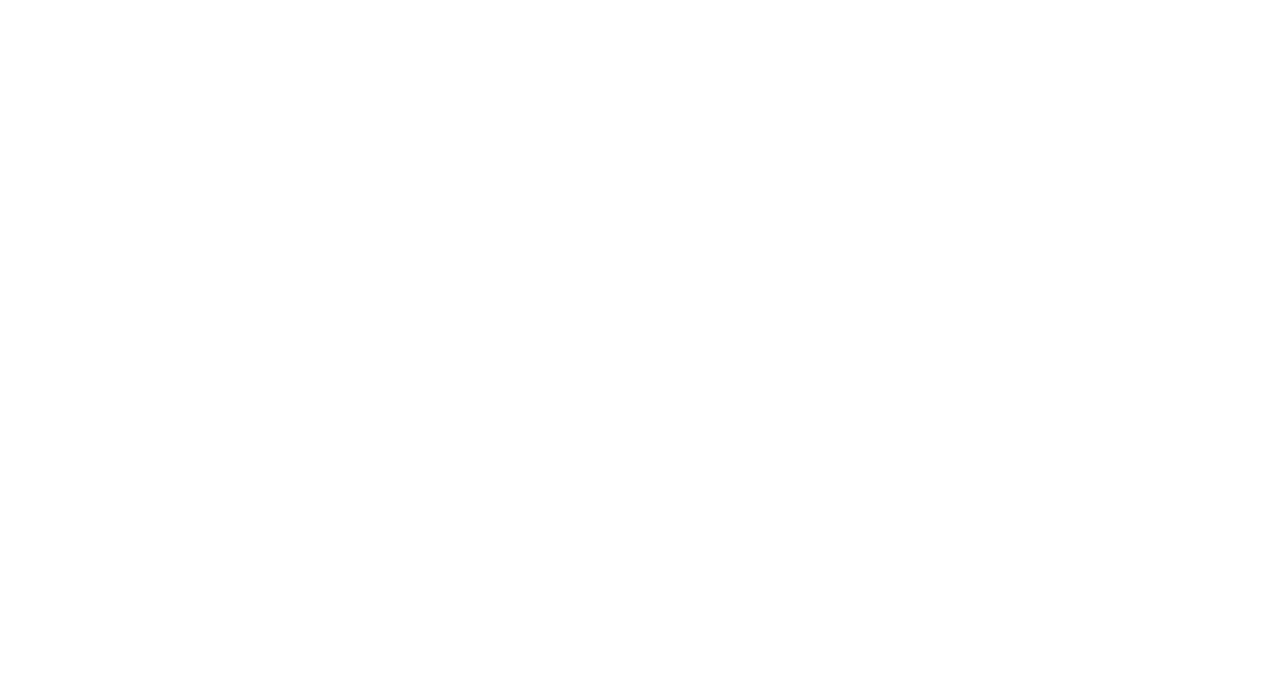
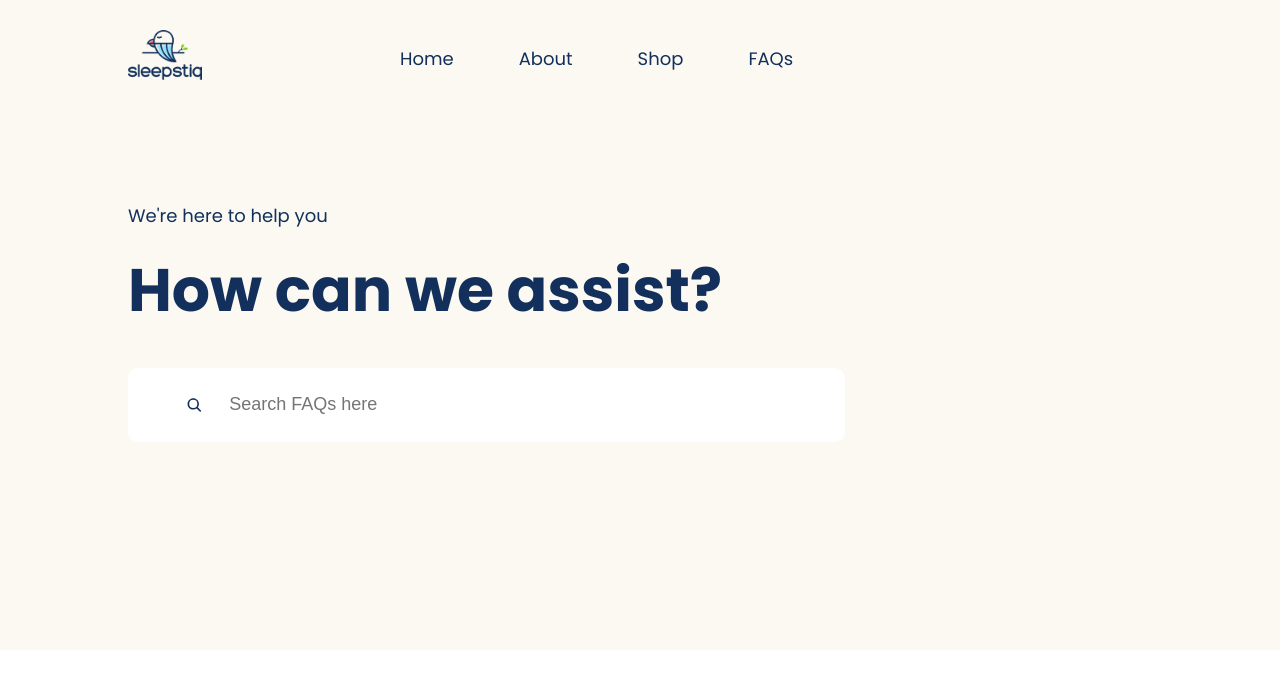
Before and after one commit to Samwell10/sleepstiq, a React (Create React App) app: page /FAQs in a window 1280 px wide. Before the commit this address had no page. Shown: the top 688 px of the page. Built offline with nearby package versions, Linux system fonts and the light colour scheme.

Commit message:
Addition Update

```diff
--- a/src/App.js
+++ b/src/App.js
@@ -2,6 +2,7 @@
 import './App.css';
 import Navbar from './Components/Navbar/Navbar';
 import About from './Pages/About/About';
+import FAQs from './Pages/FAQs/Faqs';
 import Home from './Pages/Home/Home';
 import { BrowserRouter, Routes, Route } from "react-router-dom";
 
@@ -12,6 +13,7 @@
       <Routes>
           <Route path='/' element={<Home/>}></Route>
           <Route path='/about' element={<About/>}></Route>
+          <Route path='/FAQs' element={<FAQs/>}></Route>
         </Routes>
       </div>
     </BrowserRouter>
--- a/src/Components/Navbar/Navbar.js
+++ b/src/Components/Navbar/Navbar.js
@@ -12,7 +12,7 @@
                     <Link to="/"><li>Home</li></Link>
                     <Link to="/about"><li>About</li></Link>
                     <li>Shop</li>
-                    <li>FAQs</li>
+                    <Link to="/FAQs"><li>FAQs</li></Link>
                 </ul>
             </nav>
         </div>
--- /dev/null
+++ b/src/Pages/FAQs/Faqs.css
@@ -0,0 +1,28 @@
+.faq-header{
+    width: 100%;
+    height: 650px;
+    background-color: #FBF9F2;
+}
+
+.faq-search{
+    margin-top: 17px;
+    padding: 1.67rem 3.6rem;
+    width: 70%;
+    background-color: #FFFFFF;
+    border-radius: 10px;
+    display: flex;
+    align-items: center;
+    gap: 27px;
+}
+.faq-search svg{
+    color: #12305B;
+    font-size: 1.125rem;
+}
+.faq-search input{
+    width: 100%;
+    background-color: transparent;
+    border: none;
+    color: #12305B;
+    font-size: 1.125rem;
+    font-weight: 400px;
+}
--- /dev/null
+++ b/src/Pages/FAQs/Faqs.js
@@ -0,0 +1,25 @@
+import { IoSearch } from "react-icons/io5";
+import Navbar from "../../Components/Navbar/Navbar";
+import "./Faqs.css";
+const FAQs = () => {
+    return (
+        <div className="faq">
+            <div className="header faq-header">
+                <Navbar/>
+                <div className="header-content">
+                    <p>We're here to help you</p>
+                    <h1>How can we assist?</h1>
+                    <div className="faq-search">
+                        <IoSearch/>
+                        <input
+                            type="text"
+                            placeholder="Search FAQs here"
+                        ></input>
+                    </div>
+                </div>
+            </div>
+        </div>
+    );
+}
+
+export default FAQs;
```
